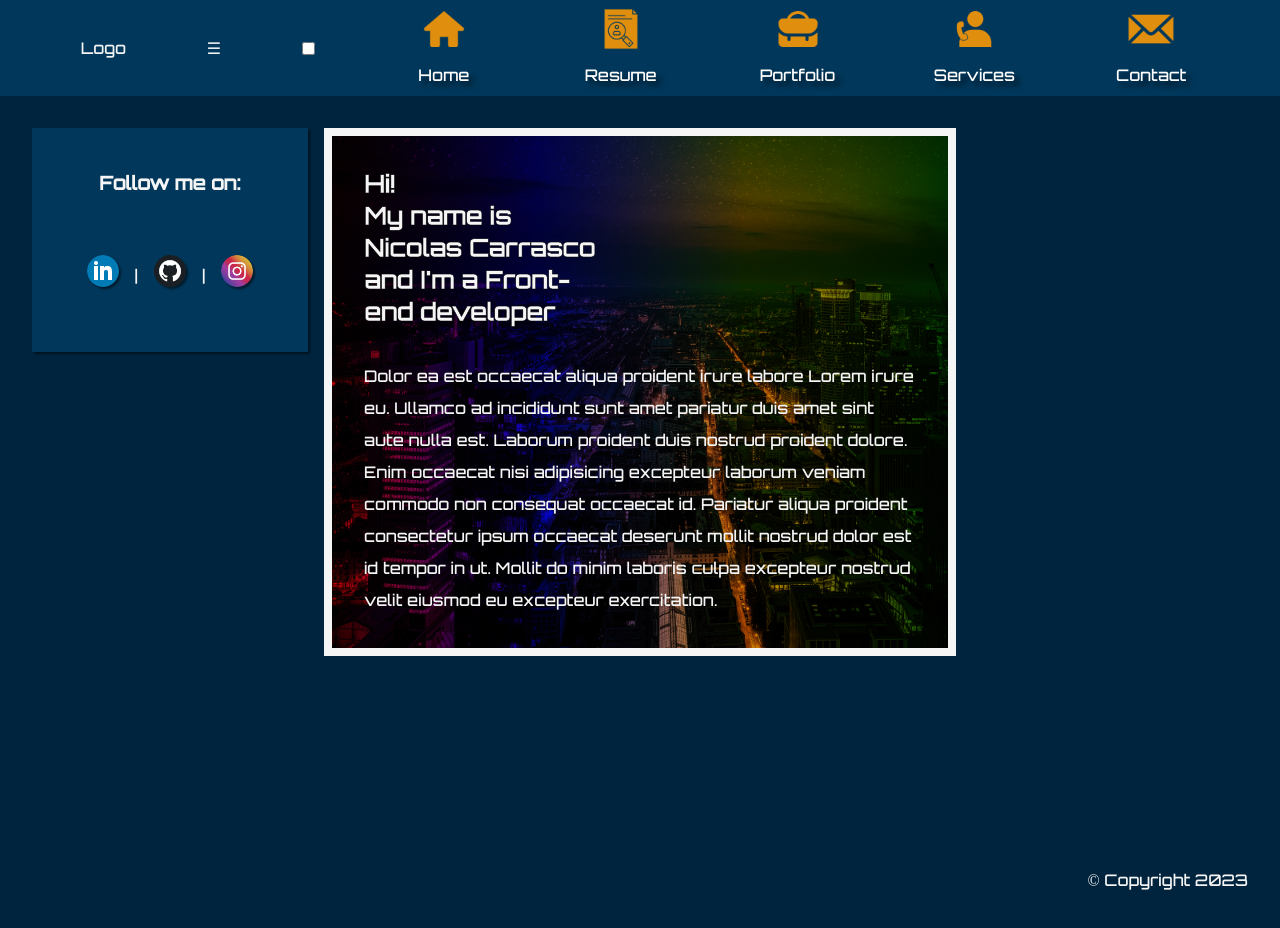
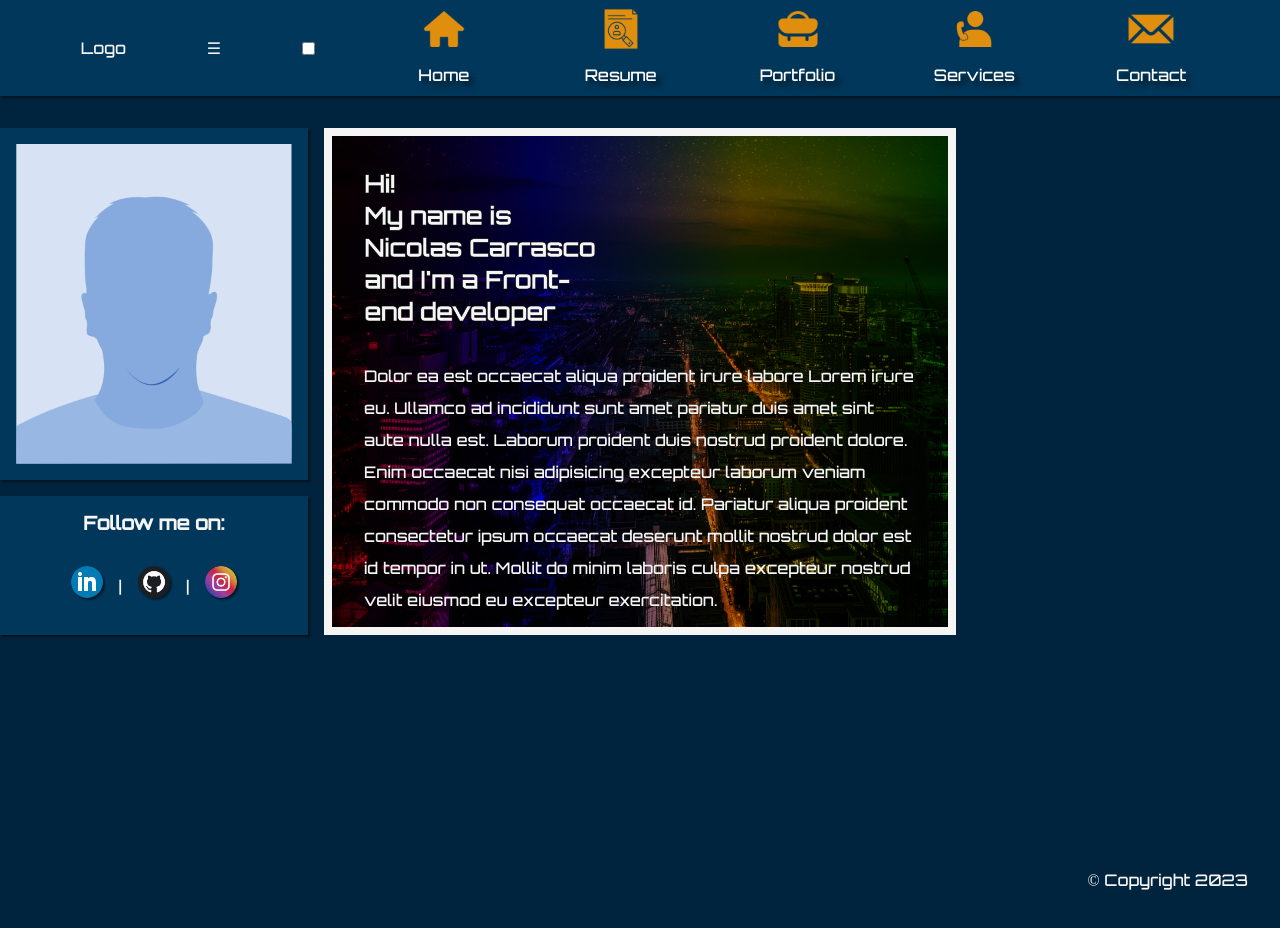
Before and after one commit to Niccar95/Project, a plain HTML site: page portfolio/portfolio.html in a window 1280 px wide. Drawn offline with Linux system fonts and the light colour scheme.

Commit message:
la till porträtt box

```diff
--- a/portfolio/portfolio.html
+++ b/portfolio/portfolio.html
@@ -47,6 +47,11 @@
 
   </header>
   <main>
+
+    <section id="main__portrait-box">
+      <img class="main__portrait" src="/portfolio/img/profile.png">
+    </section>
+
     <section class="main__content">
       <h1 class="main__content__introduction">
         Hi!
--- a/portfolio/scss/contact.scss
+++ b/portfolio/scss/contact.scss
@@ -15,7 +15,7 @@ body {
   align-items: center;
   width: 500px;
   box-shadow: 3px 3px 3px rgba(0, 0, 0, 0.5);
-  border: solid 0.4rem;
+  border: solid 0.5rem;
   border-color: whitesmoke;
   background-color: #00375A;
   color: whitesmoke;
@@ -23,7 +23,7 @@ body {
   legend {
     width: 8rem;
     color: whitesmoke;
-    border: white solid 0.4rem;
+    border: white solid 0.5rem;
     padding: 1rem;
     background-color: #00243D;
   }
--- a/portfolio/scss/portfolio.scss
+++ b/portfolio/scss/portfolio.scss
@@ -22,10 +22,13 @@ body {
 
 header {
 height: 6rem;
+width: 100%;
+box-shadow: 2px 2px 2px rgba(0, 0, 0, 0.5);
 
   .nav-menu {
+  width: 100%;
     top:0;
-    width: 100%;
+
     position: fixed;
 
     .nav-menu__items {
@@ -73,10 +76,25 @@ main {
   margin-top: 2rem;
   display: grid;
   grid-template-columns: 1fr 1fr 1fr 1fr;
-  grid-template-rows: 1fr 1fr 1fr;
+  grid-template-rows: 1fr 0.5fr 1fr;
   grid-gap: 1rem;
   width: 100%;
   height: 100%;
+
+  #main__portrait-box {
+    background-color:#00375A;
+    grid-column: 1 / 2;
+    grid-row: 1 / 2;
+    display: flex;
+    justify-content: center;
+    align-items: center;
+    box-shadow: 2px 2px 2px rgba(0, 0, 0, 0.5);
+    padding: 1rem;
+    .main__portrait {
+      width: 100%;
+      object-fit: cover;
+    }
+  }
 
   .main__content {
     grid-column: 2 / 4;
@@ -99,10 +117,8 @@ main {
 
 .box {
   grid-column: 1 / 2;
-  grid-row: 1 / 2;
+  grid-row: 2 / 3;
   box-shadow: 2px 2px 2px rgba(0, 0, 0, 0.5);
-  margin-left: 2rem;
-  margin-bottom: 2rem;
   display: flex;
   flex-direction: column;
   align-items: center;
@@ -124,6 +140,10 @@ main {
         border-radius: 50%;
       }
     }
+
+    .box__link:hover {
+      opacity: 0.5;
+    }
   }
 }
 }
```
Also changed, not shown: portfolio/scss/contact.css, portfolio/scss/portfolio.css, 1 other file.
